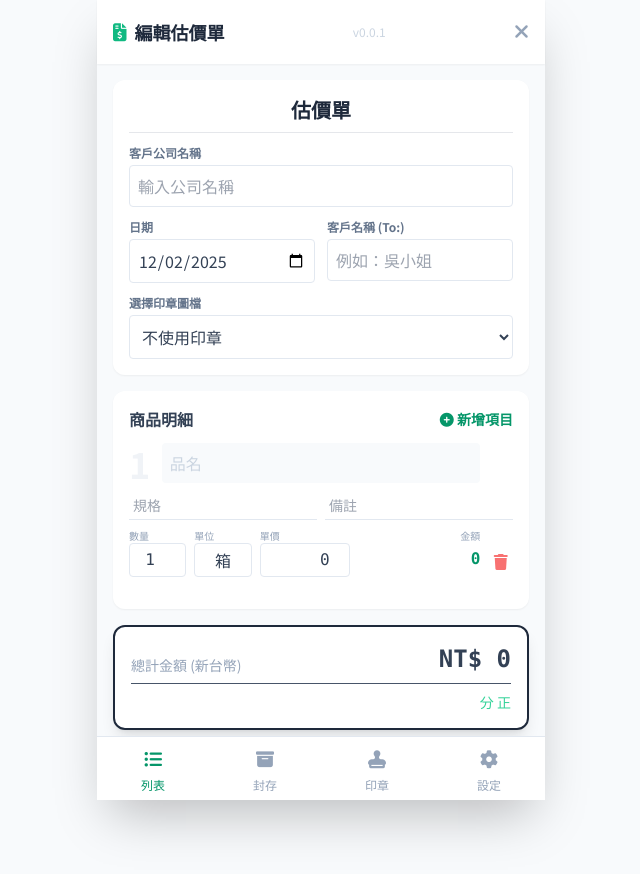
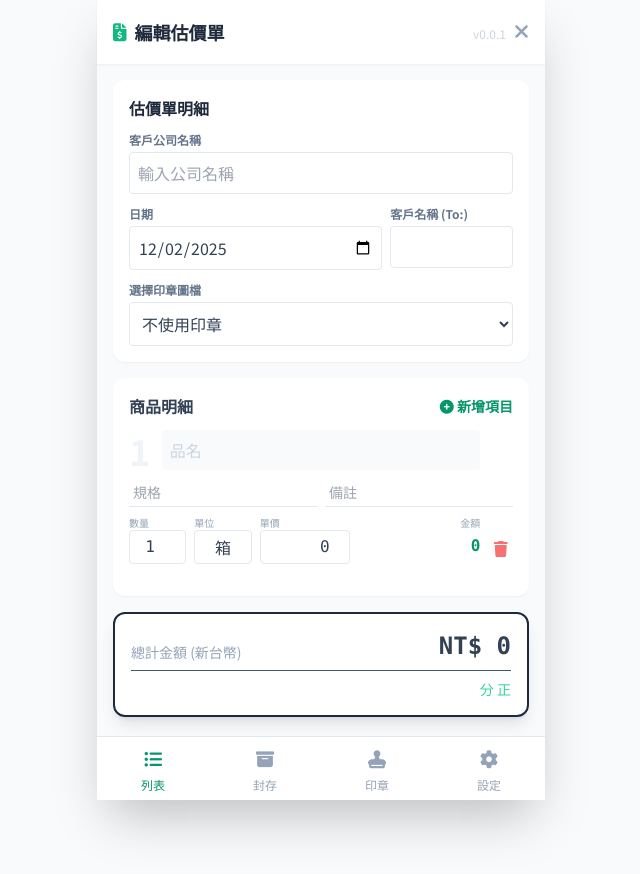
Before and after one commit to cottongrass0828/quotation-editor, a Vue app: page / in a window 1280 px wide. Both pictures are taken after a click on the button 820 px from the left and 692 px from the top of the page. Shown: the top 874 px of the page, without its empty margins (319-959 px from the left). Built offline with nearby package versions, Linux system fonts and the light colour scheme.

Commit message:
fix: stamp size and width =800 and To. remove placeholder and if To. not value do not show

```diff
--- a/src/App.vue
+++ b/src/App.vue
@@ -4,10 +4,12 @@
       <i class="fa-solid fa-file-invoice-dollar text-emerald-500"></i>
       {{ pageTitle }}
     </h1>
-    <span class="text-slate-300 text-xs">v{{ version }}</span>
-    <button v-if="currentView === 'edit'" @click="goHome" class="text-slate-400 hover:text-slate-600">
-      <i class="fa-solid fa-xmark text-xl"></i>
-    </button>
+    <div>
+      <span class="text-slate-300 text-xs mr-2">v{{ version }}</span>
+      <button v-if="currentView === 'edit'" @click="goHome" class="text-slate-400 hover:text-slate-600">
+        <i class="fa-solid fa-xmark text-xl"></i>
+      </button>
+    </div>
   </header>
 
   <main class="flex-1 overflow-y-auto p-4 pb-24 no-scrollbar">
@@ -41,9 +43,7 @@
 
     <div v-if="currentView === 'edit'" class="space-y-4">
       <div class="bg-white p-4 rounded-xl shadow-sm space-y-3">
-        <div class="text-center font-bold text-xl text-slate-800 border-b pb-2 mb-2">
-          估價單
-        </div>
+        <div class="font-bold text-slate-800 mb-3">估價單明細</div>
 
         <div>
           <label class="block text-xs font-bold text-slate-500 mb-1">客戶公司名稱</label>
@@ -52,8 +52,8 @@
             placeholder="輸入公司名稱" />
         </div>
 
-        <div class="grid grid-cols-2 gap-3">
-          <div>
+        <div class="grid grid-cols-3 gap-2">
+          <div class="col-span-2">
             <label class="block text-xs font-bold text-slate-500 mb-1">日期</label>
             <input type="date" v-model="editingData.date"
               class="w-full p-2 border border-slate-200 rounded focus:border-emerald-500 outline-none" />
@@ -61,8 +61,7 @@
           <div>
             <label class="block text-xs font-bold text-slate-500 mb-1">客戶名稱 (To:)</label>
             <input type="text" v-model="editingData.customerName"
-              class="w-full p-2 border border-slate-200 rounded focus:border-emerald-500 outline-none"
-              placeholder="例如：吳小姐" />
+              class="w-full p-2 border border-slate-200 rounded focus:border-emerald-500 outline-none" />
           </div>
         </div>
 
@@ -307,7 +306,7 @@
 
   <!-- 估價單預覽區域 (轉圖時使用，隱藏在畫面外) -->
   <div id="capture-area">
-    <div class="border-4 border-slate-800 p-4 relative min-h-[1279px]">
+    <div class="border-4 border-slate-800 p-4 relative min-h-[1108px]">
       <div class="text-center">
         <h1
           class="inline-block pb-4 text-4xl font-bold text-slate-900 tracking-widest border-b-4 border-double border-slate-900">
@@ -330,7 +329,7 @@
             {{ formatDateToROC(editingData.date) }}
           </div>
 
-          <div class="ps-3 border-b border-slate-300 py-3 flex items-center">
+          <div v-if="editingData.customerName" class="ps-3 border-b border-slate-300 py-3 flex items-center">
             <span class="font-bold mr-2">To. </span> {{ editingData.customerName }}
           </div>
         </div>
@@ -392,10 +391,9 @@
 
       <div class="flex justify-end items-end mt-16 relative">
         <div class="text-center w-40 relative">
-          <div class="border-b border-slate-800 pb-12 mb-2 font-bold text-slate-800"></div>
+          <div class="border-b border-slate-800 pb-20 mb-2 font-bold text-slate-800"></div>
           <img v-if="selectedStampImage" :src="selectedStampImage"
             class="absolute -top-12 left-1/2 transform -translate-x-1/2 w-32 h-32 object-contain opacity-80 mix-blend-multiply pointer-events-none" />
-          <div class="h-16"></div>
         </div>
       </div>
     </div>
@@ -746,7 +744,7 @@ onMounted(() => {
 /* 估價單預覽專用樣式 (轉圖時使用) */
 #capture-area {
   background: white;
-  width: 923px;
+  width: 800px;
   /* 固定寬度以保證圖片清晰 */
   position: absolute;
   left: -9999px;
```
